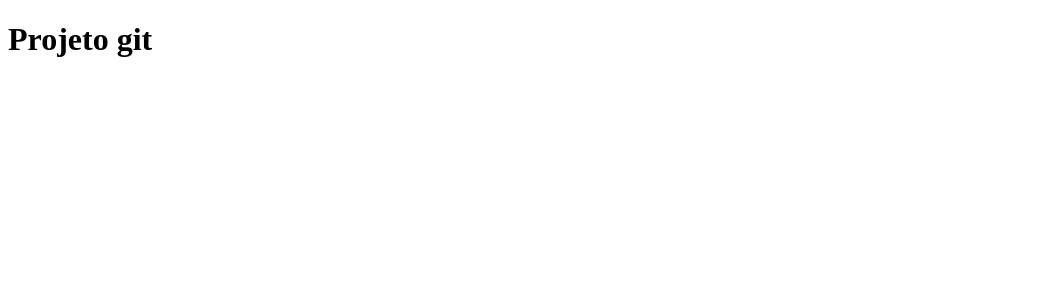
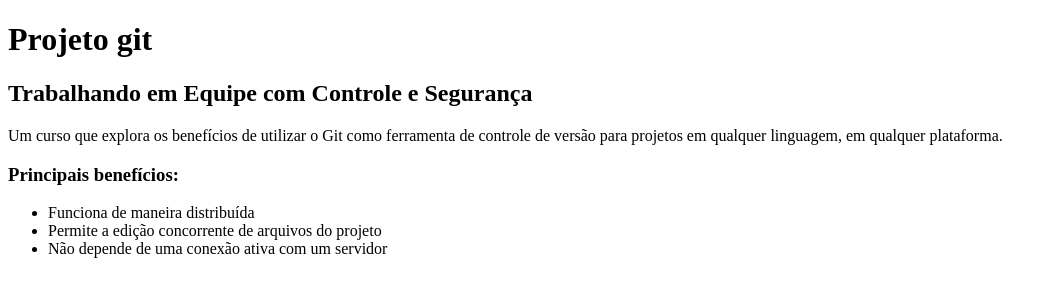
Before and after one commit to marcelohmdias/curso-alura-git, a plain HTML site: page index.html in a window 1280 px wide. Shown: the whole page, without its empty margins (0-1053 px from the left). Drawn offline with Linux system fonts and the light colour scheme.

Commit message:
alterado.

```diff
--- a/index.html
+++ b/index.html
@@ -8,5 +8,17 @@
 </head>
 <body>
   <h1>Projeto git</h1>
+  <h2>Trabalhando em Equipe com Controle e Segurança</h2>
+
+  <p>
+    Um curso que explora os benefícios de utilizar o Git como ferramenta de controle de versão para projetos em qualquer linguagem, em qualquer plataforma.
+  </p>
+
+  <h3>Principais benefícios:</h3>
+  <ul>
+    <li>Funciona de maneira distribuída</li>
+    <li>Permite a edição concorrente de arquivos do projeto</li>
+    <li>Não depende de uma conexão ativa com um servidor</li>
+  </ul>
 </body>
 </html>
```
